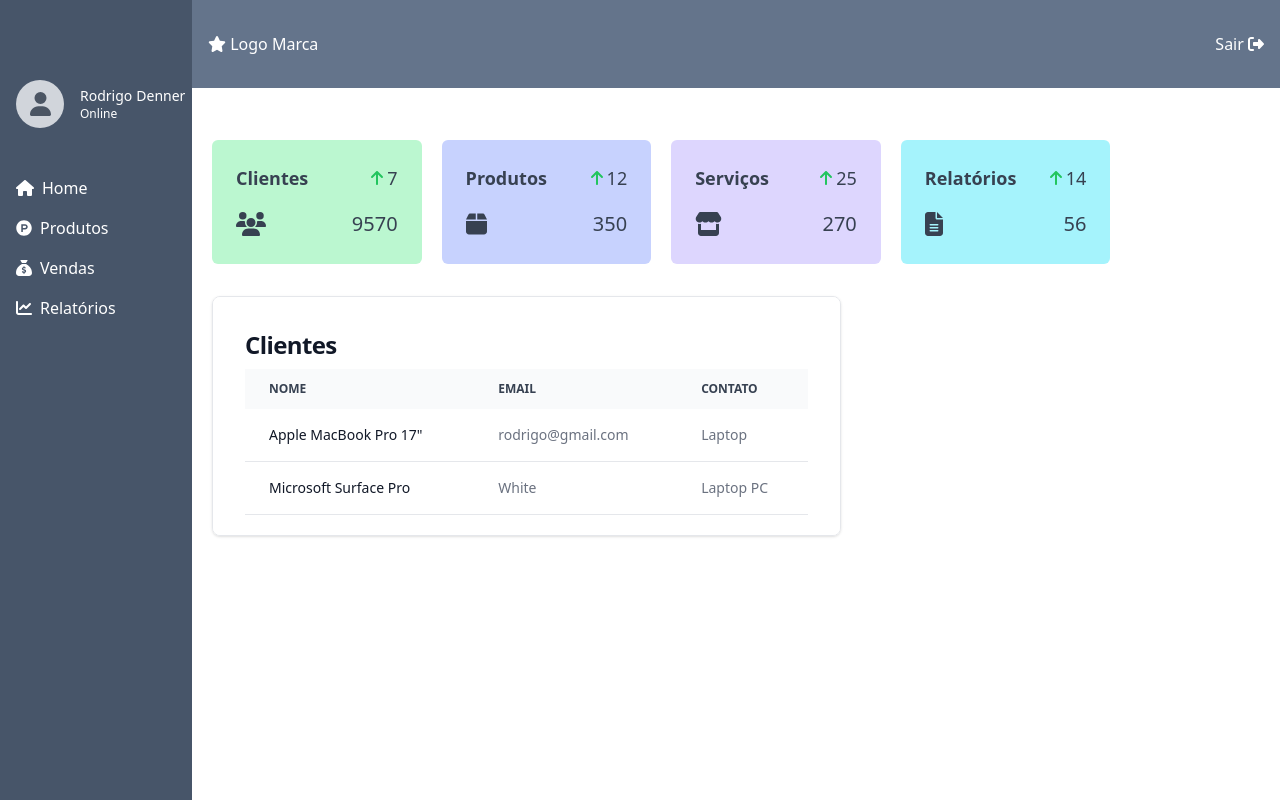
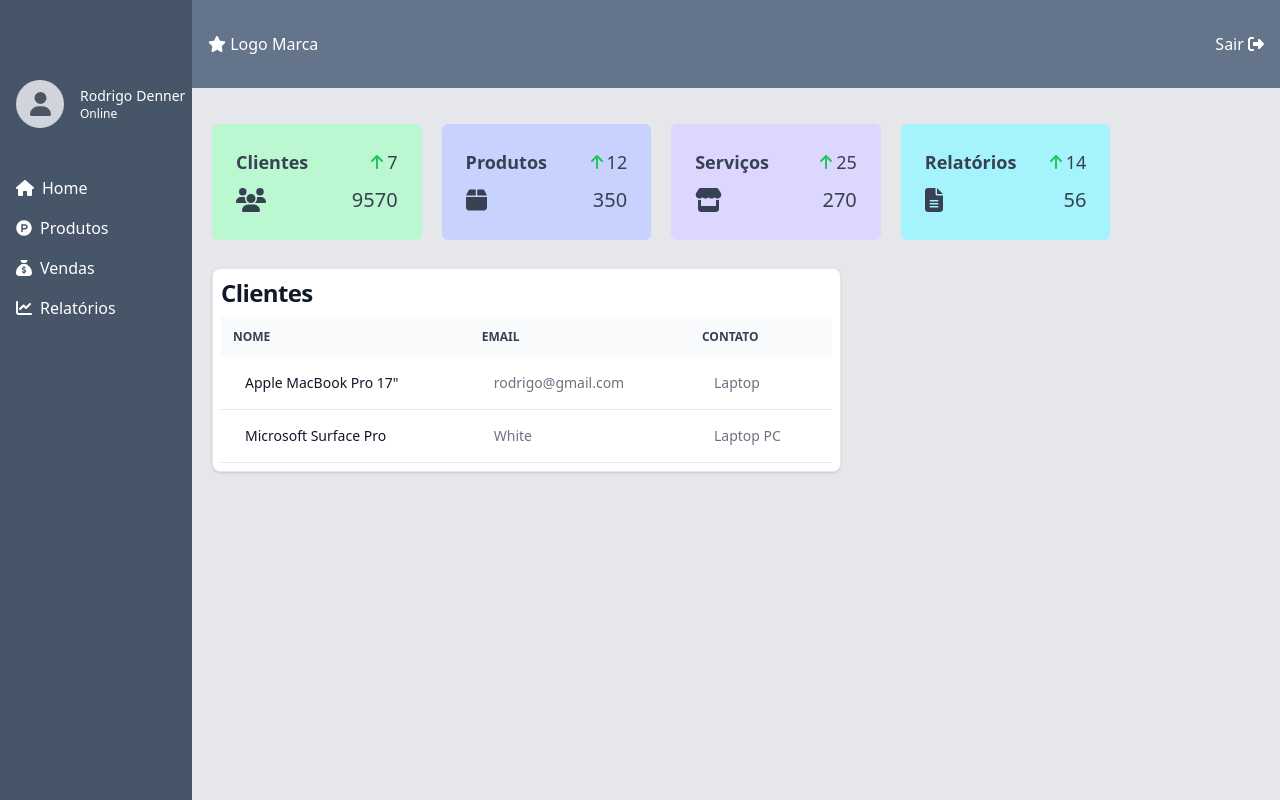
Before and after one commit to rodrigodenner/Dashboard-LaraVue, a Vue app in the folder front-end/: page /home in a window 1280 px wide. Built offline with nearby package versions, Linux system fonts and the light colour scheme; no server answers.

Commit message:
update axios

```diff
--- a/front-end/src/components/cards/CardsComponents.vue
+++ b/front-end/src/components/cards/CardsComponents.vue
@@ -1,8 +1,8 @@
 <template>
   <div
-    :class="['flex flex-col p-6 my-8 text-gray-700', bgColor,'rounded-md md:w-full']"
+    :class="['flex flex-col p-6 my-4 text-gray-700', bgColor,'rounded-md md:w-full']"
   >
-    <div class="flex items-center justify-between mb-4 top">
+    <div class="flex items-center justify-between mb-2 top">
       <h3 class="text-lg font-bold">{{ type }}</h3>
       <p class="flex items-center">
         <i :class="['mr-1 text-green-500 fa', iconScore]"></i>
--- a/front-end/src/components/dashboard/DashboardComponent.vue
+++ b/front-end/src/components/dashboard/DashboardComponent.vue
@@ -1,5 +1,5 @@
 <template>
-  <div class="flex">
+  <div class="flex bg-gray-200">
     <!-- Sidebar -->
     <div class="w-48 h-screen text-white bg-slate-600">
       <SidebarComponent/>
@@ -27,6 +27,8 @@
 import NavbarComponent from './navbarComponent/NavbarComponent.vue';
 import SidebarComponent from './sidebarComponent/SidebarComponent.vue';
 
+
+
 export default {
   components: {
     SidebarComponent,
--- a/front-end/src/components/lists/ListComponent.vue
+++ b/front-end/src/components/lists/ListComponent.vue
@@ -4,13 +4,13 @@
     <table class="w-full text-sm text-left text-gray-500 rtl:text-right dark:text-gray-400">
         <thead class="text-xs text-gray-700 uppercase bg-gray-50 dark:bg-gray-700 dark:text-gray-400">
             <tr>
-                <th scope="col" class="px-6 py-3">
+                <th scope="col" class="px-3 py-3">
                     Nome
                 </th>
-                <th scope="col" class="px-6 py-3">
+                <th scope="col" class="px-3 py-3">
                     Email
                 </th>
-                <th scope="col" class="px-6 py-3">
+                <th scope="col" class="px-3 py-3">
                     Contato
                 </th>
 
--- a/front-end/src/views/admin/dashboard/HomeView.vue
+++ b/front-end/src/views/admin/dashboard/HomeView.vue
@@ -39,7 +39,7 @@
               />
             </div>
             <div class="w-full mr-5 sm:w-1/2 md:w-1/3 lg:w-1/4 xl:w-1/5">
-               <CardsComponents
+              <CardsComponents
                 :bgColor="'bg-cyan-200'"
                 :type="'Relatórios'"
                 :iconScore="'fa-arrow-up'"
@@ -51,8 +51,10 @@
           </div>
         </div>
         <div>
-          <div class="w-3/5 p-4 overflow-y-auto bg-white border border-gray-200 rounded-lg shadow max-h-60 sm:p-8 dark:bg-gray-800 dark:border-gray-700">
-            <list-component></list-component>
+          <div
+            class="w-3/5 p-2 mt-3 overflow-y-auto bg-white border border-gray-200 rounded-lg shadow max-h-60 sm:p-2 dark:bg-gray-800 dark:border-gray-700"
+          >
+            <ListComponent/>
           </div>
         </div>
       </template>
@@ -61,15 +63,28 @@
 </template>
 
 <script>
+import axios from 'axios';
+
 import CardsComponents from "../../../components/cards/CardsComponents.vue";
 import DashboardComponent from "@/components/dashboard/DashboardComponent.vue";
-import ListComponent from '../../../components/lists/ListComponent.vue';
+import ListComponent from "../../../components/lists/ListComponent.vue";
 
 export default {
   name: "HomeView",
   components: { DashboardComponent, CardsComponents, ListComponent },
   data() {
-    return {};
+    return {
+      users:[],
+    };
+  },
+  methods: {
+     async getUsers(){
+      const response = await axios.get('https://jsonplaceholder.typicode.com/users');
+      console.log(response.data);
+    }
+  },
+  mounted() {
+    this.getUsers();
   },
 };
 </script>
```
